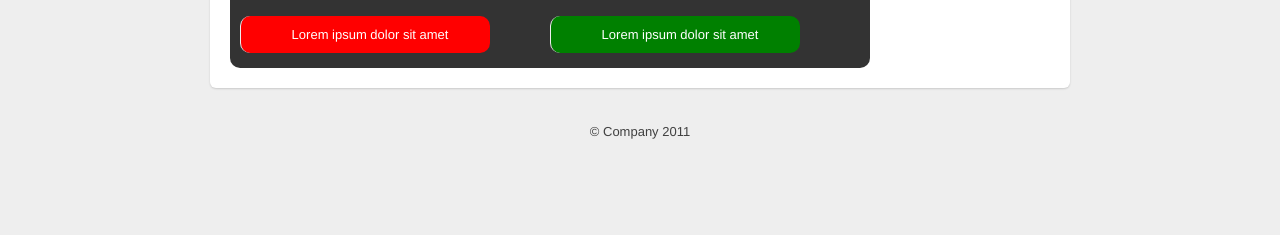
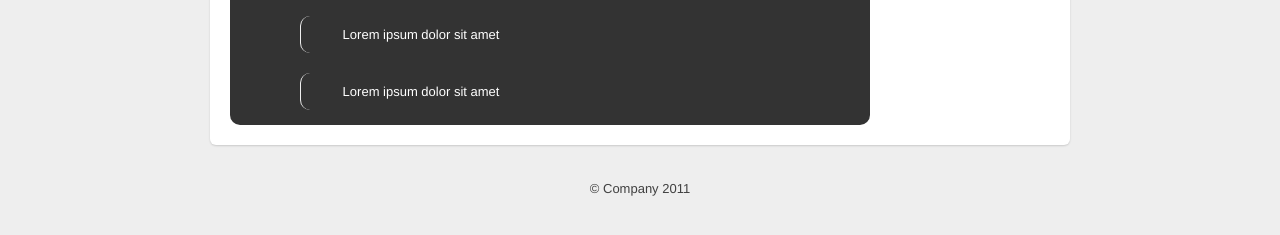
Before and after one commit to costacoast/ratherchoose, a plain HTML site: page index.html in a window 1280 px wide. Shown: the part 257-492 px from the top of the page. Drawn offline with Linux system fonts and the light colour scheme.

Commit message:
still tweaking twitter bootstrap and trying to add custom styles to accommodate WWYR content styles

```diff
--- a/index.html
+++ b/index.html
@@ -94,10 +94,10 @@
 					<div class="row wwyr-item">
 						<h3 class="wwyr">What would you rather?</h3>
 						<p>Lorem ipsum dolor sit amet</p>
-						<div id="red" class="span4 wwyr-opt-left">
+						<div id="opt-left" class="span4 wwyr ">
 							<p>Lorem ipsum dolor sit amet</p>
 						</div>
-						<div id="green" class="span4 wwyr-opt-right">
+						<div id="opt-right" class="span4 wwyr ">
 							<p>Lorem ipsum dolor sit amet</p>
 						</div>
 					</div>
--- a/styles/less/styles.less
+++ b/styles/less/styles.less
@@ -29,10 +29,10 @@
 	color: white;
 }
 
-.wwyr-opt-left{
+#opt-left{
 	position:relative;
 	text-align:center;
-	margin: 10px 60px 10px 30px;
+	margin: 10px 60px 10px 60px;
 	padding: 10px 10px 0px;
 
 	/* css3 */
@@ -41,10 +41,10 @@
     border-radius:10px;
 }
 
-.wwyr-opt-right{
+#opt-right{
 	position:relative;
 	text-align:center;
-	margin: 10px 60px 10px 80px;
+	margin: 10px 10px 10px 60px;
 	padding: 10px 10px 0px;
 
 	/* css3 */
```
Also changed, not shown: styles/css/bootstrap.css, styles/css/styles.css, 1 other file.
